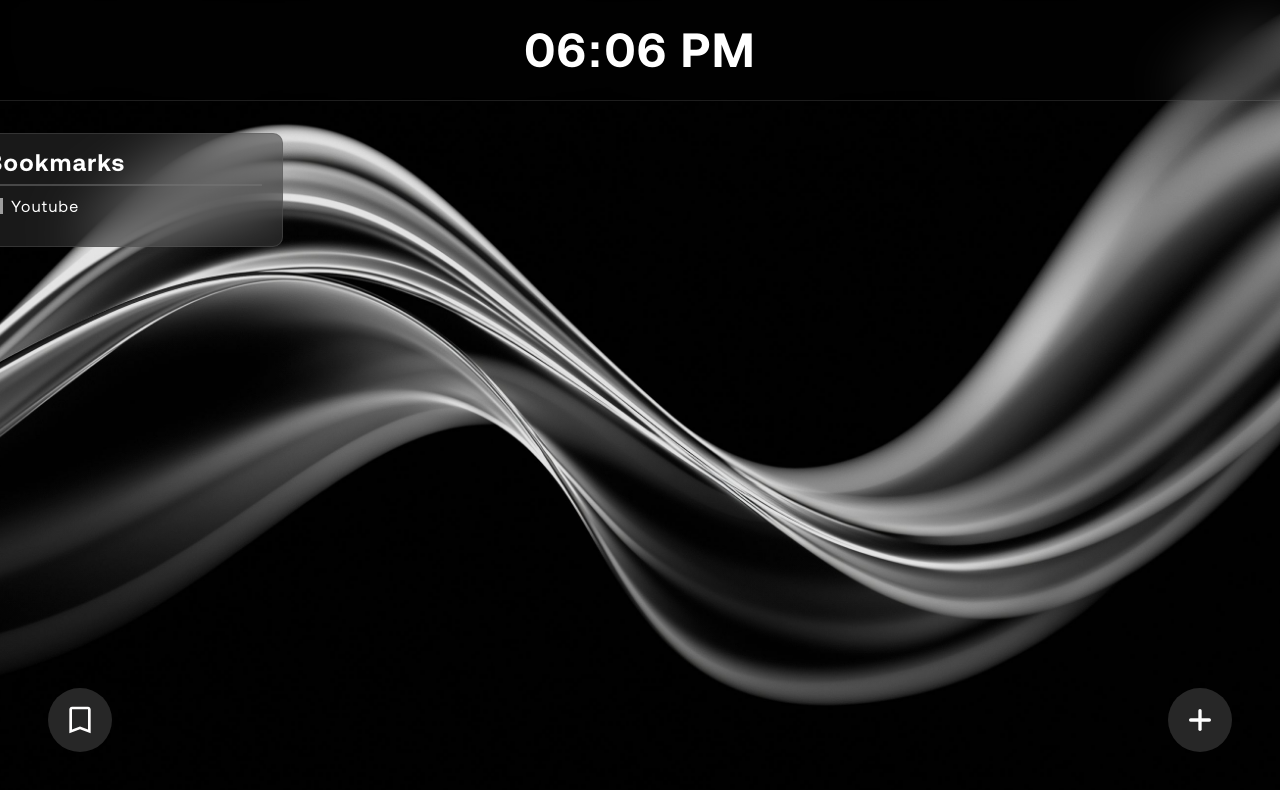
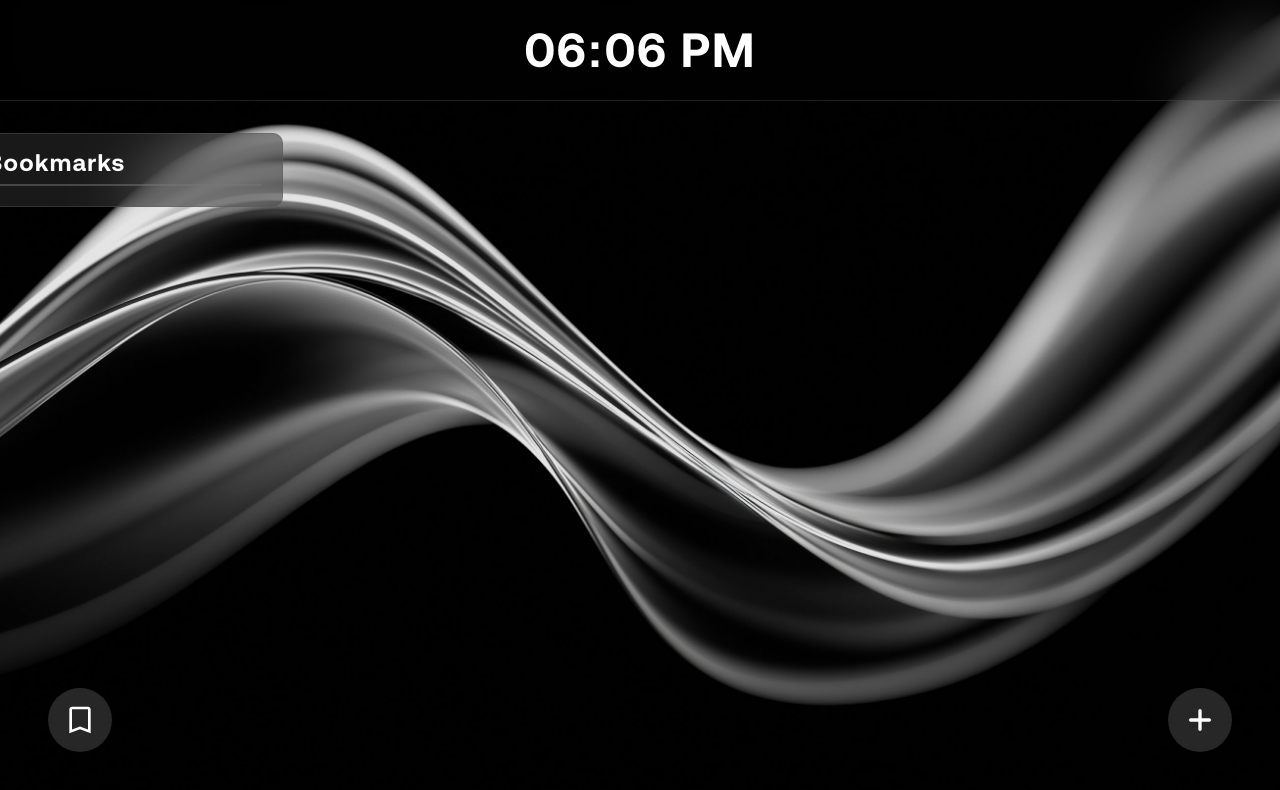
Before and after one commit to nithin6743/Clustr, a React (Vite) app: page / in a window 1280 px wide. Shown: the top 790 px of the page. Built offline with nearby package versions, Linux system fonts and the light colour scheme; grey boxes are pictures that could not be loaded.

Commit message:
fixed issues related to background scroll

```diff
--- a/src/App.jsx
+++ b/src/App.jsx
@@ -11,16 +11,10 @@ function App() {
   const [modal, setModal] = useState(null);
   const defaultBoards = [
     {
-      id: 1,
+      id: 'imported',
       title: 'Bookmarks',
-      links: [
-        {
-          id: 1,
-          title: 'Youtube',
-          url: 'https://youtube.com',
-          favicon: '...',
-        },
-      ],
+      links: [],
+      isSystem: true,
     },
     // rest of your data...
   ];
@@ -80,6 +74,39 @@ function App() {
     );
   }
 
+  function extractLinks(nodes) {
+    let links = [];
+
+    nodes.forEach((node) => {
+      if (node.url) {
+        links.push({
+          id: Number(node.id),
+          title: node.title,
+          url: node.url,
+          favicon: `https://www.google.com/s2/favicons?domain=${node.url}`,
+        });
+      }
+
+      if (node.children) {
+        links = links.concat(extractLinks(node.children));
+      }
+    });
+
+    return links;
+  }
+
+  function importBookmarks() {
+    chrome.bookmarks.getTree((tree) => {
+      const links = extractLinks(tree);
+
+      setBoards((prev) =>
+        prev.map((board) =>
+          board.id === 'imported' ? { ...board, links } : board
+        )
+      );
+    });
+  }
+
   return (
     <div className='app'>
       <div className='clock'>
@@ -92,7 +119,7 @@ function App() {
         setModal={setModal}
         updateBoardTitle={updateBoardTitle}
       />
-      <Footer setModal={setModal} />
+      <Footer setModal={setModal} importBookmarks={importBookmarks} />
       {modal && (
         <Modal closeModal={() => setModal(null)}>
           {modal.type === 'deleteLink' && (
--- a/src/components/Board.jsx
+++ b/src/components/Board.jsx
@@ -62,7 +62,7 @@ function Board({
           )}
 
           <div className={styles.titleActions}>
-            {!isEditing && (
+            {!isEditing && board.id !== 'imported' && (
               <button
                 className={styles.boardEdit}
                 onClick={() => {
@@ -85,6 +85,7 @@ function Board({
             >
               <img src='/icons/link.svg' />
             </button>
+            {board.id !== 'imported' && (
               <button
                 className={styles.boardDelete}
                 onClick={() => {
@@ -96,6 +97,7 @@ function Board({
               >
                 <img src='/icons/delete.svg' />
               </button>
+            )}
           </div>
         </div>
 
--- a/src/components/Footer.jsx
+++ b/src/components/Footer.jsx
@@ -1,9 +1,9 @@
 import styles from './Board.module.css';
 
-function Footer({ setModal }) {
+function Footer({ setModal, importBookmarks }) {
   return (
     <footer className={styles.footer}>
-      <button className={styles.refreshBoards}>
+      <button className={styles.refreshBoards} onClick={importBookmarks}>
         <img src='/icons/refresh.svg' />
       </button>
       <button
--- a/src/index.css
+++ b/src/index.css
@@ -6,4 +6,5 @@ body {
   background-size: cover;
   background-position: center;
   background-repeat: no-repeat;
+  background-attachment: fixed;
 }
```
Also changed, not shown: public/manifest.json. Lines whose indentation alone changed are shown as unchanged.
